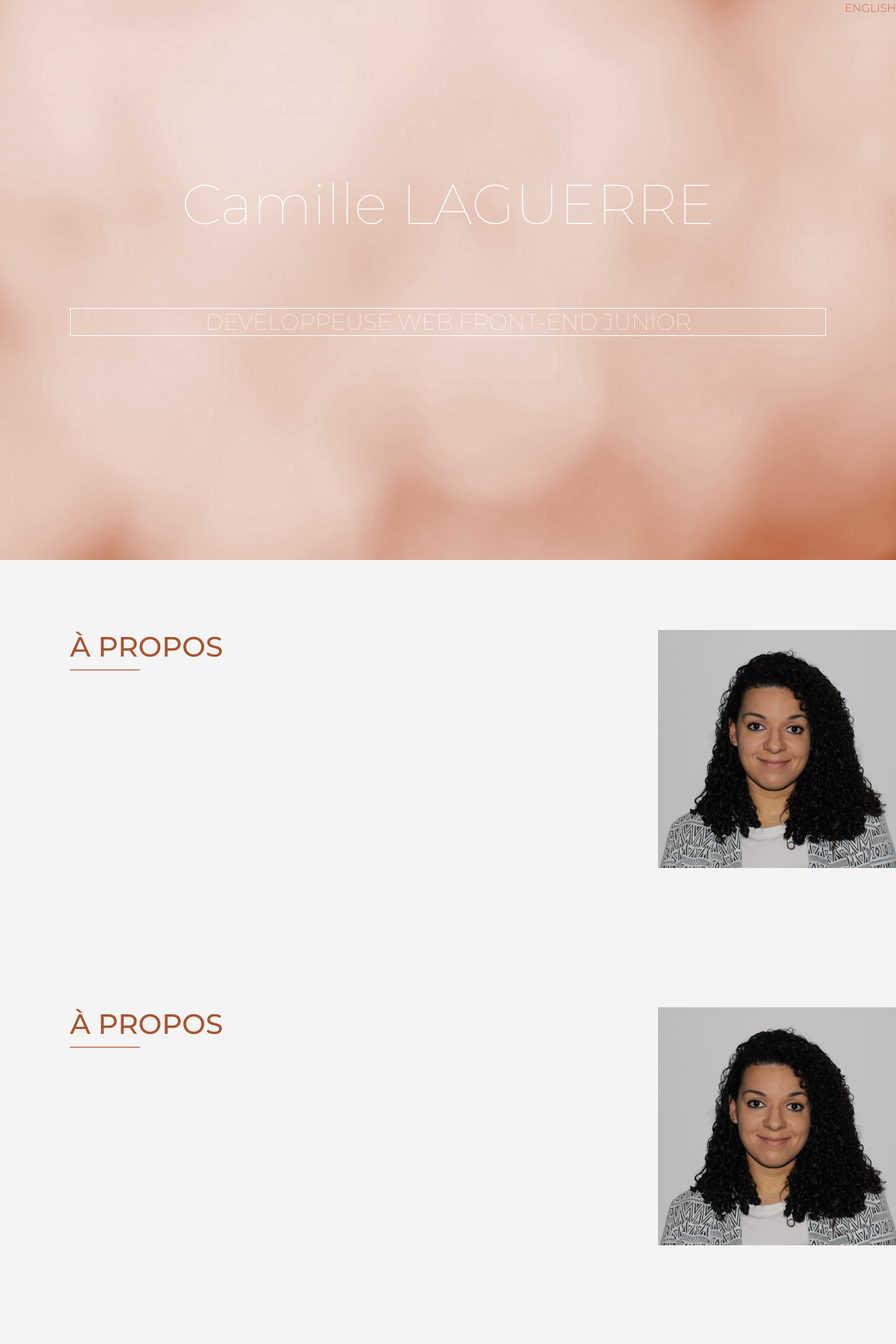
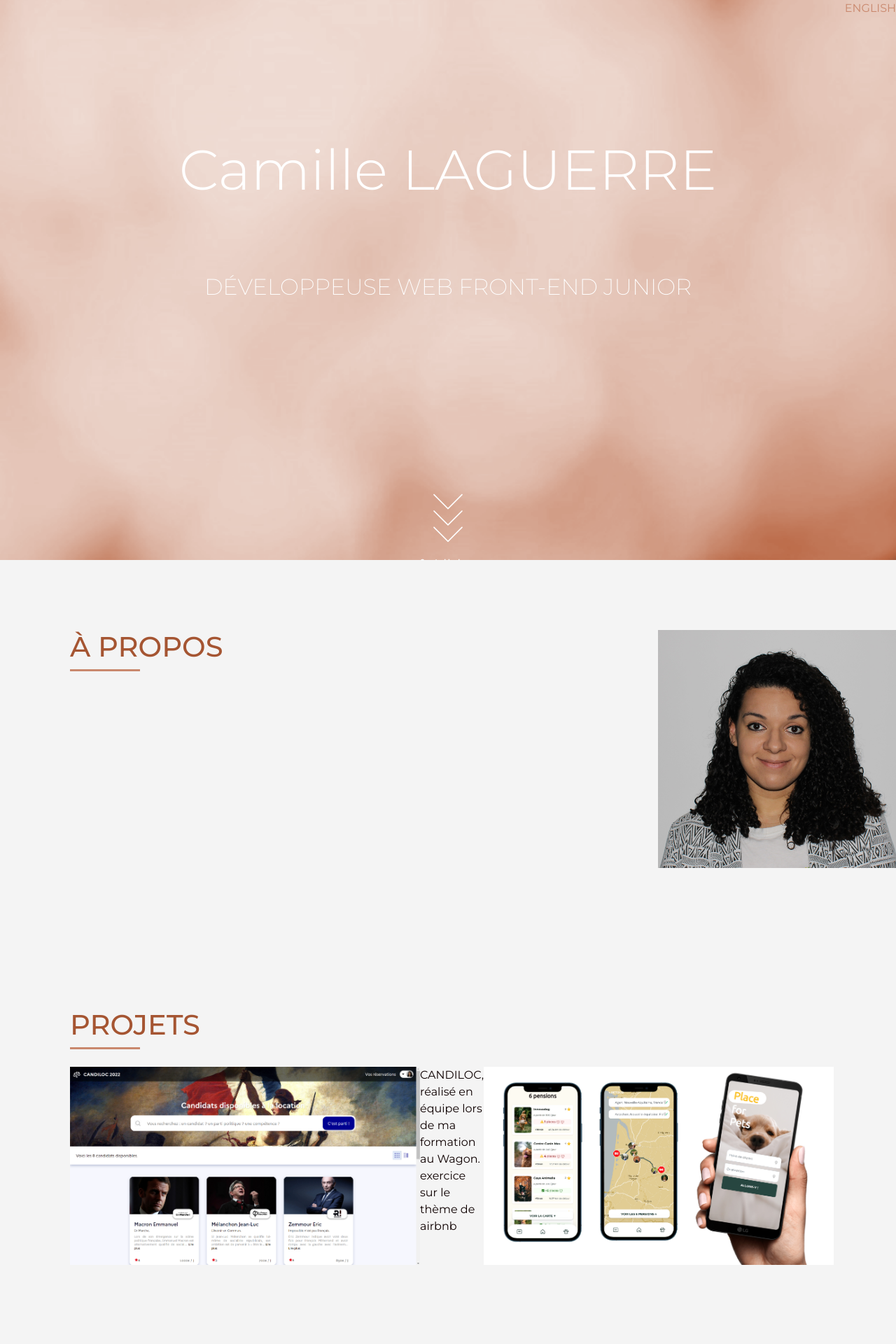
Before and after one commit to Caaam333/portfolio, a Rails app: page / in a window 1280 px wide. Shown: the top 1920 px of the page at 70% size. Run offline with Rails 7, Linux system fonts and the light colour scheme; style sheets or scripts are compiled from the project's sources; some libraries are stand-ins or nearby versions.

Commit message:
slide home page Ok

```diff
--- a/app/assets/stylesheets/config/_fonts.scss
+++ b/app/assets/stylesheets/config/_fonts.scss
@@ -1,6 +1,6 @@
 // Import Google fonts
 @import url('https://fonts.googleapis.com/css?family=Nunito:400,700|Work+Sans:400,700&display=swap');
-@import url('https://fonts.googleapis.com/css2?family=Montserrat:wght@100;300;400;500;600&family=Open+Sans:wght@300&display=swap');
+@import url('https://fonts.googleapis.com/css2?family=Montserrat:wght@100;200;300;400;500;600&family=Open+Sans:wght@300&display=swap');
 
 // Define fonts for body and headers
 $body-font: "Open Sans", "Helvetica", "sans-serif";
--- a/app/assets/stylesheets/pages/_home.scss
+++ b/app/assets/stylesheets/pages/_home.scss
@@ -2,7 +2,15 @@
 #home-page {
   // padding: 100px;
   font-family: $mont;
+  h1 {
+    color: $darker;
+  }
 
+  .line {
+    border-top: 3px solid $marron;
+    width: 100px;
+    padding-bottom: 25px;
+  }
 
 }
 a {
@@ -34,19 +42,19 @@
       display: flex;
       justify-content: center;
       color: white;
-      font-weight: 100;
+      font-weight: 300;
       font-family: $mont;
       font-size: 80px;
     }
 
     #job-title {
       color: white;
-      border: 1px solid white;
+      border: 1,5px solid white;
       // padding: 5px 20px;
       display: flex;
       justify-content: center;
       margin: 100px;
-      font-weight: 100;
+      font-weight: 200;
       font-family: $mont;
       h2 {
         margin: 5px 20px;
@@ -54,22 +62,26 @@
 
     }
   }
+
+  .about-btn {
+    text-align: center;
+    color: white;
+    font-weight: 600;
+
+    svg {
+      width: 100px;
+      height: auto;
+      fill: white;
+    }
+  }
 }
 
 #about {
   padding: 100px;
-  h1 {
-    color: $darker;
-
-  }
-  .line {
-    border-top: 2px solid $marron;
-    width: 100px;
-    padding-bottom: 25px;
-  }
 
   p {
-    text-align: justify;
+    text-align-last: justify;
+
   }
 
 }
@@ -86,7 +98,6 @@
 }
 
 .row {
-  text-align: justify;
   opacity: 0;
   transform: scale(0.1);
   transition: all 1s ease-in-out;
@@ -99,10 +110,42 @@
 }
 
 #footer {
+  padding: 0px 100px;
   background: url("header.png") no-repeat;
   width: 100%;
   height: 300px;
   background-size: cover;
   background-repeat: no-repeat;
   background-position: center;
+
+  h1 {
+    padding-top: 50px;
+  }
+
+  .contact-list {
+    img {
+      // width: 30px;
+      height: 30px;
+    }
+    li {
+      display: inline;
+      text-align: center;
+      padding: 2px ;
+      margin: 0;
+      width: 19%;
+      }
+  }
 }
+
+#project {
+  padding: 100px;
+
+  .project-picture {
+    display: flex;
+    justify-content: space-around;
+  }
+
+  img {
+    width: 500px;
+  }
+}
--- a/app/javascript/packs/application.js
+++ b/app/javascript/packs/application.js
@@ -17,7 +17,9 @@
 
 
 import { initHide } from '../plugins/init_hide';
+import {initScrollTo} from '../plugins/init_scroll_to'
 
 document.addEventListener('turbolinks:load', () => {
   initHide();
+  initScrollTo();
 })
--- a/app/views/pages/home.html.erb
+++ b/app/views/pages/home.html.erb
@@ -3,7 +3,35 @@
     <%= link_to "ENGLISH", english_path , id:"language-link"  %>
     <div id="name-title">
       <h1 id="name">Camille LAGUERRE</h1>
-      <h2 id="job-title"> DEVELOPPEUSE WEB FRONT-END JUNIOR </h2>
+      <h2 id="job-title"> DÉVELOPPEUSE WEB FRONT-END JUNIOR </h2>
+    </div>
+    <div class="about-btn">
+      <svg version="1.1" viewBox="0 0 700 700" xmlns="http://www.w3.org/2000/svg" xmlns:xlink="http://www.w3.org/1999/xlink">
+        <defs>
+          <symbol id="d" overflow="visible">
+          <path d="m39.078-2.3281c-2.0117 1.043-4.1094 1.8281-6.2969 2.3594s-4.4648 0.79688-6.8281 0.79688c-7.0859 0-12.699-1.9766-16.844-5.9375-4.1367-3.957-6.2031-9.3281-6.2031-16.109 0-6.7891 2.0664-12.164 6.2031-16.125 4.1445-3.9688 9.7578-5.9531 16.844-5.9531 2.3633 0 4.6406 0.26562 6.8281 0.79688s4.2852 1.3242 6.2969 2.375v8.7969c-2.0312-1.3828-4.0391-2.3984-6.0156-3.0469-1.9688-0.64453-4.0469-0.96875-6.2344-0.96875-3.9062 0-6.9844 1.2578-9.2344 3.7656-2.2422 2.5-3.3594 5.9531-3.3594 10.359 0 4.3867 1.1172 7.8359 3.3594 10.344 2.25 2.5 5.3281 3.75 9.2344 3.75 2.1875 0 4.2656-0.32031 6.2344-0.96875 1.9766-0.64453 3.9844-1.6602 6.0156-3.0469z"/>
+          </symbol>
+          <symbol id="c" overflow="visible">
+          <path d="m16.031-40.953v9.0625h10.516v7.2812h-10.516v13.531c0 1.4805 0.28906 2.4805 0.875 3 0.59375 0.52344 1.7656 0.78125 3.5156 0.78125h5.2344v7.2969h-8.7344c-4.0312 0-6.8867-0.83594-8.5625-2.5156-1.6797-1.6875-2.5156-4.5391-2.5156-8.5625v-13.531h-5.0781v-7.2812h5.0781v-9.0625z"/>
+          </symbol>
+          <symbol id="b" overflow="visible">
+          <path d="m26.594-27.234v-17.078h10.266v44.312h-10.266v-4.6094c-1.3984 1.875-2.9453 3.25-4.6406 4.125-1.6875 0.875-3.6406 1.3125-5.8594 1.3125-3.9297 0-7.1562-1.5625-9.6875-4.6875-2.5234-3.125-3.7812-7.1445-3.7812-12.062 0-4.9141 1.2578-8.9375 3.7812-12.062 2.5312-3.125 5.7578-4.6875 9.6875-4.6875 2.1953 0 4.1445 0.44531 5.8438 1.3281 1.707 0.88672 3.2578 2.2578 4.6562 4.1094zm-6.7188 20.656c2.1875 0 3.8516-0.79688 5-2.3906 1.1445-1.5938 1.7188-3.9102 1.7188-6.9531 0-3.0391-0.57422-5.3594-1.7188-6.9531-1.1484-1.5938-2.8125-2.3906-5-2.3906-2.168 0-3.8242 0.79688-4.9688 2.3906-1.1484 1.5938-1.7188 3.9141-1.7188 6.9531 0 3.043 0.57031 5.3594 1.7188 6.9531 1.1445 1.5938 2.8008 2.3906 4.9688 2.3906z"/>
+          </symbol>
+          <symbol id="a" overflow="visible">
+          <path d="m21.875-6.5781c2.1758 0 3.8359-0.79688 4.9844-2.3906 1.1562-1.5938 1.7344-3.9102 1.7344-6.9531 0-3.0391-0.57812-5.3594-1.7344-6.9531-1.1484-1.5938-2.8086-2.3906-4.9844-2.3906-2.1875 0-3.8672 0.80469-5.0312 2.4062-1.168 1.6055-1.75 3.918-1.75 6.9375 0 3.0234 0.58203 5.3359 1.75 6.9375 1.1641 1.6055 2.8438 2.4062 5.0312 2.4062zm-6.7812-20.656c1.4062-1.8516 2.9609-3.2227 4.6719-4.1094 1.707-0.88281 3.6719-1.3281 5.8906-1.3281 3.9375 0 7.1641 1.5625 9.6875 4.6875 2.5195 3.125 3.7812 7.1484 3.7812 12.062 0 4.918-1.2617 8.9375-3.7812 12.062-2.5234 3.125-5.75 4.6875-9.6875 4.6875-2.2188 0-4.1836-0.44531-5.8906-1.3281-1.7109-0.88281-3.2656-2.2539-4.6719-4.1094v4.6094h-10.188v-44.312h10.188z"/>
+          </symbol>
+        </defs>
+        <g>
+          <path d="m205.92 50.75 140 140c1.168 1.168 2.6836 1.75 4.082 1.75s3.0352-0.58203 4.082-1.75l140-140c2.332-2.332 2.332-5.9492 0-8.2852-2.332-2.332-5.9492-2.332-8.2852 0l-135.8 135.92-135.92-135.8c-2.332-2.332-5.9492-2.332-8.2852 0-2.332 2.3359-2.2148 5.9531 0.12109 8.168z"/>
+          <path d="m205.92 377.42 140 140c1.168 1.168 2.6836 1.75 4.082 1.75s3.0352-0.58203 4.082-1.75l140-140c2.332-2.332 2.332-5.9492 0-8.2852-2.332-2.332-5.9492-2.332-8.2852 0l-135.8 135.92-135.92-135.8c-2.332-2.332-5.9492-2.332-8.2852 0-2.332 2.332-2.2148 5.9492 0.12109 8.168z"/>
+          <path d="m205.92 214.08 140 140c1.168 1.168 2.6836 1.75 4.082 1.75s3.0352-0.58203 4.082-1.75l140-140c2.332-2.332 2.332-5.9492 0-8.2852-2.332-2.332-5.9492-2.332-8.2852 0l-135.8 135.92-135.92-135.8c-2.332-2.332-5.9492-2.332-8.2852 0-2.332 2.332-2.2148 5.9492 0.12109 8.1641z"/>
+          <use x="70" y="735" xlink:href="#d"/>
+          <use x="220.503906" y="735" xlink:href="#c"/>
+          <use x="287.953125" y="735" xlink:href="#b"/>
+          <use x="350.015625" y="735" xlink:href="#a"/>
+          <use x="450.105469" y="735" xlink:href="#a"/>
+        </g>
+      </svg>
     </div>
   </div>
   <div class="first-part">
@@ -26,45 +54,41 @@
       <%= image_tag "my_face.jpg" %>
     </div>
   </div>
+  <div class="second-part">
+    <div id="project">
+      <h1>PROJETS</h1>
+      <div class="line"></div>
+      <div class="project-picture">
+        <%= image_tag "CANDILOC.png" %>
+        <p> CANDILOC, réalisé en équipe lors de ma formation au Wagon.<br/>
+          exercice sur le thème de airbnb
+        </p>
+        <%= image_tag "PLACE_FOR_PETS.png" %>
+        <p> </p>
+
+      </div>
+    </div>
+  </div>
   <div class="first-part">
     <div id="about">
-      <h1>À PROPOS</h1>
+      <h1>CURRICULUM VITAE</h1>
       <div class="line"></div>
-        <p class="row">
-          Je suis Camille, j'ai grandit en île-de-France, passionnée, la danse a rythmé ma vie. <br/>
-          À mes 30 ans, je me lance un nouveau défit : passer la frontière Suisse et repartir de zéro.<br/>
-          Nouveau pays, nouvel environnement, pourquoi ne pas se fixer de nouveaux objectifs ?<br/>
-          Après 5 ans à la SNCF, je me sentais prête à bouleverser ma carrière et me voici lancée dans <br/>
-          la formation du Wagon pour être développeuse web.<br/>
-          <br/>
-          Ces 6 mois de formation m'ont permis de développer mon savoir technique et mon sens de l'écoute. <br/>
-          Cela me pationne et me donne envie d'en apprendre encore plus.<br/>
-          Je suis maintenant prête à acquérir une première expérience professionnelle.
-        </p>
-    </div>
-    <div class="profile-picture">
-      <%= image_tag "my_face.jpg" %>
-    </div>
-  </div><div class="first-part">
-    <div id="about">
-      <h1>À PROPOS</h1>
-      <div class="line"></div>
-        <p class="row">
-          Je suis Camille, j'ai grandit en île-de-France, passionnée, la danse a rythmé ma vie. <br/>
-          À mes 30 ans, je me lance un nouveau défit : passer la frontière Suisse et repartir de zéro.<br/>
-          Nouveau pays, nouvel environnement, pourquoi ne pas se fixer de nouveaux objectifs ?<br/>
-          Après 5 ans à la SNCF, je me sentais prête à bouleverser ma carrière et me voici lancée dans <br/>
-          la formation du Wagon pour être développeuse web.<br/>
-          <br/>
-          Ces 6 mois de formation m'ont permis de développer mon savoir technique et mon sens de l'écoute. <br/>
-          Cela me pationne et me donne envie d'en apprendre encore plus.<br/>
-          Je suis maintenant prête à acquérir une première expérience professionnelle.
-        </p>
+
+
     </div>
     <div class="profile-picture">
       <%= image_tag "my_face.jpg" %>
     </div>
   </div>
   <div id="footer">
+      <h1>CONTACT</h1>
+      <div class="line"></div>
+      <ul class="contact-list">
+        <li><%= image_tag "address.png" %></li>
+        <li><%= image_tag "linkedin.png" %></li>
+        <li><%= image_tag "email.png" %></li>
+        <li><%= image_tag "github.png" %></li>
+      </ul>
+
   </div>
 </div>
```
Also changed, not shown: app/javascript/plugins/init_scroll_to.js (added, +15 -0 lines), app/assets/images/CANDILOC.png (added), app/assets/images/PLACE_FOR_PETS.png (added), app/assets/images/address.png (added), app/assets/images/email.png (added), app/assets/images/github.png (added), app/assets/images/linkedin.png (added), app/assets/images/noun-down-2741919.svg (added), app/assets/images/noun-down-3540011.svg (added), app/assets/images/whatsapp.png (added).
